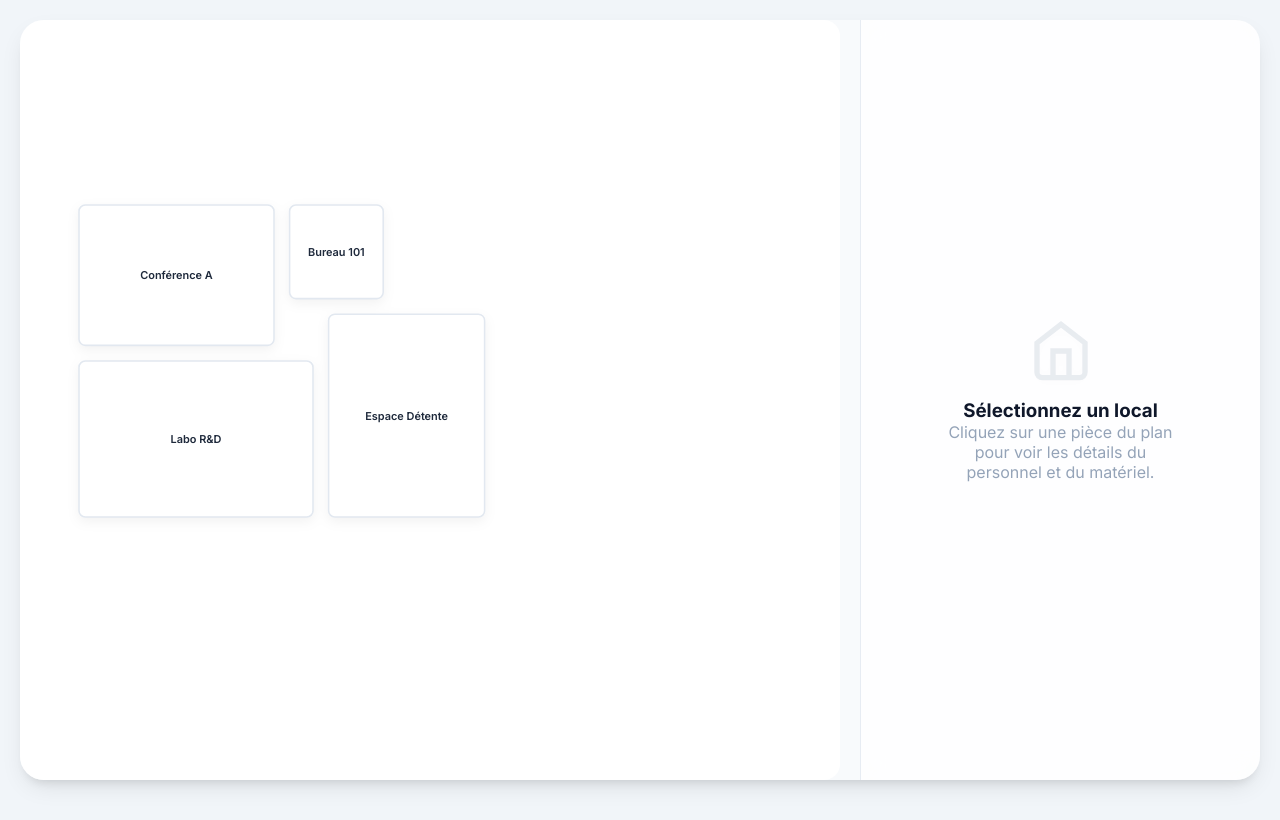
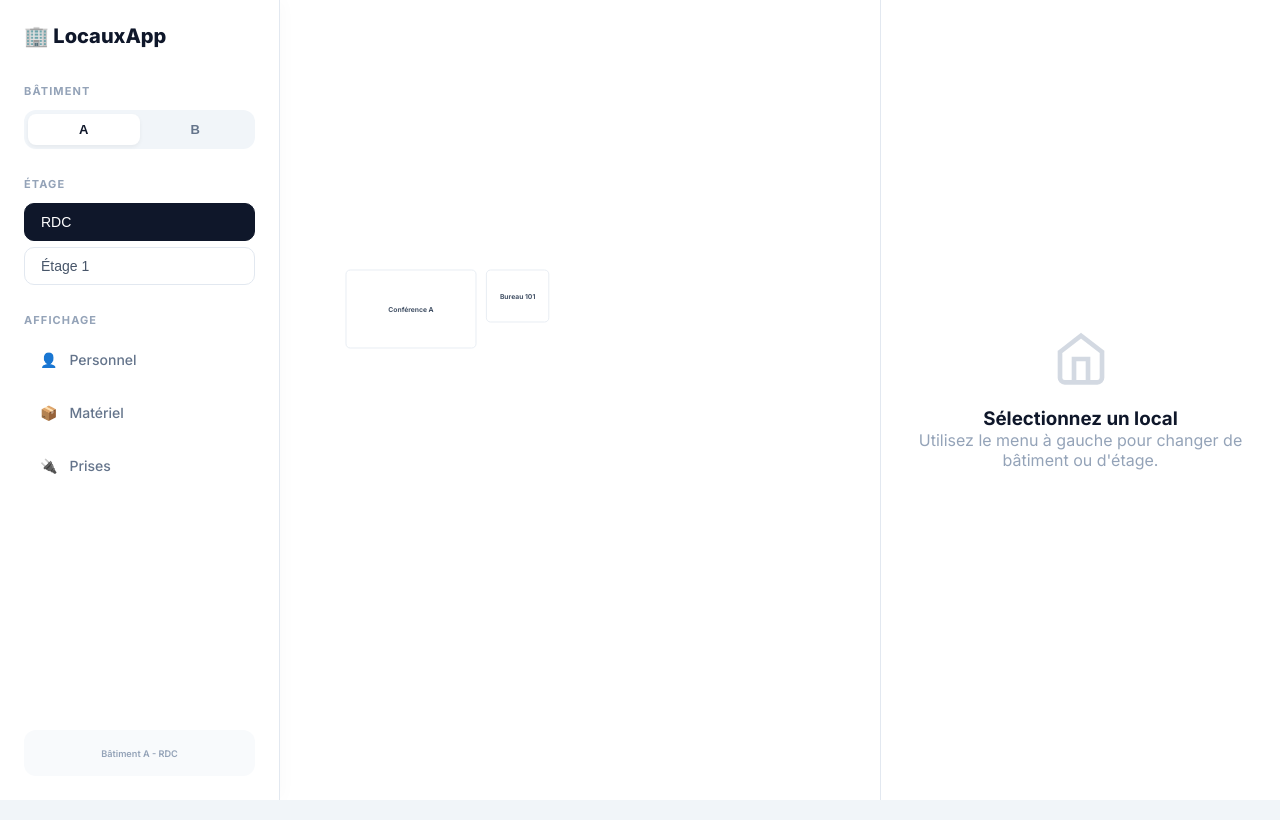
Before and after one commit to HugoMagret/Gestion_locaux, an Angular app in the folder front/: page / in a window 1280 px wide. Built offline with nearby package versions, Linux system fonts and the light colour scheme.

Commit message:
Add mock

```diff
--- a/front/src/app/components/map/map.component.css
+++ b/front/src/app/components/map/map.component.css
@@ -1,201 +1,289 @@
 .map-container {
   display: flex;
-  height: calc(100vh - 40px);
-  margin: 20px;
-  gap: 20px;
+  height: 100vh;
   background-color: #f8fafc;
-  border-radius: 24px;
   overflow: hidden;
-  box-shadow: 0 10px 25px -5px rgba(0, 0, 0, 0.1), 0 8px 10px -6px rgba(0, 0, 0, 0.1);
 }
 
+/* Left Sidebar Styles */
+.left-sidebar {
+  width: 280px;
+  background: #ffffff;
+  border-right: 1px solid #e2e8f0;
+  display: flex;
+  flex-direction: column;
+  padding: 24px;
+  gap: 28px;
+  z-index: 10;
+  box-shadow: 4px 0 15px rgba(0,0,0,0.02);
+}
+
+.logo {
+  font-size: 20px;
+  font-weight: 800;
+  color: #0f172a;
+  margin-bottom: 8px;
+}
+
+.menu-section {
+  display: flex;
+  flex-direction: column;
+  gap: 12px;
+}
+
+.section-title {
+  font-size: 11px;
+  font-weight: 700;
+  color: #94a3b8;
+  text-transform: uppercase;
+  letter-spacing: 0.1em;
+}
+
+/* Segmented Control for Buildings */
+.segmented-control {
+  display: flex;
+  background: #f1f5f9;
+  padding: 4px;
+  border-radius: 12px;
+}
+
+.segmented-control button {
+  flex: 1;
+  border: none;
+  background: transparent;
+  padding: 8px;
+  border-radius: 8px;
+  font-weight: 600;
+  font-size: 13px;
+  color: #64748b;
+  cursor: pointer;
+  transition: all 0.2s ease;
+}
+
+.segmented-control button.active {
+  background: #ffffff;
+  color: #0f172a;
+  box-shadow: 0 2px 4px rgba(0,0,0,0.05);
+}
+
+/* Floor Selector */
+.floor-selector {
+  display: flex;
+  flex-direction: column;
+  gap: 6px;
+}
+
+.floor-selector button {
+  text-align: left;
+  padding: 10px 16px;
+  border: 1px solid #e2e8f0;
+  background: #ffffff;
+  border-radius: 10px;
+  font-size: 14px;
+  font-weight: 500;
+  color: #475569;
+  cursor: pointer;
+  transition: all 0.2s ease;
+}
+
+.floor-selector button:hover {
+  background: #f8fafc;
+  border-color: #cbd5e1;
+}
+
+.floor-selector button.active {
+  background: #0f172a;
+  color: #ffffff;
+  border-color: #0f172a;
+}
+
+.menu-item {
+  display: flex;
+  align-items: center;
+  gap: 12px;
+  padding: 12px 16px;
+  border: none;
+  background: transparent;
+  border-radius: 12px;
+  font-family: inherit;
+  font-size: 14px;
+  font-weight: 500;
+  color: #64748b;
+  cursor: pointer;
+  transition: all 0.2s ease;
+  text-align: left;
+}
+
+.menu-item:hover {
+  background: #f1f5f9;
+  color: #1e293b;
+}
+
+.menu-item.active {
+  background: #eff6ff;
+  color: #3b82f6;
+}
+
+.menu-footer {
+  margin-top: auto;
+  padding: 16px;
+  background: #f8fafc;
+  border-radius: 12px;
+  font-size: 11px;
+  color: #94a3b8;
+  font-weight: 600;
+  text-align: center;
+}
+
+/* Map Viewport Styles */
 .map-viewport {
   flex: 1;
-  background: white;
-  border-radius: 16px;
-  padding: 20px;
+  background: #ffffff;
+  position: relative;
   display: flex;
   align-items: center;
   justify-content: center;
+  padding: 40px;
   overflow: auto;
-  position: relative;
 }
 
 svg {
   width: 100%;
-  height: 100%;
-  filter: drop-shadow(0 4px 6px rgba(0, 0, 0, 0.05));
+  max-width: 900px;
+  height: auto;
+  filter: drop-shadow(0 20px 25px -5px rgba(0, 0, 0, 0.05));
 }
 
 .room-group {
   cursor: pointer;
-  transition: transform 0.2s ease;
-}
-
-.room-group:hover {
-  transform: translateY(-2px);
 }
 
 .room-rect {
   fill: #ffffff;
   stroke: #e2e8f0;
-  stroke-width: 2;
+  stroke-width: 1.5;
   rx: 8;
   ry: 8;
-  transition: all 0.3s cubic-bezier(0.4, 0, 0.2, 1);
+  transition: all 0.3s ease;
 }
 
 .room-group:hover .room-rect {
   stroke: #3b82f6;
-  fill: #eff6ff;
-  stroke-width: 3;
+  fill: #f8fafc;
+  stroke-width: 2.5;
 }
 
 .room-rect.selected {
-  fill: #3b82f6 !important;
-  stroke: #2563eb !important;
-  stroke-width: 3;
-}
-
-.room-rect.compliant {
-  border-left: 4px solid #10b981;
+  stroke: #3b82f6;
+  stroke-width: 4;
+  fill: #eff6ff;
 }
 
 .room-label {
   font-family: 'Inter', sans-serif;
-  font-weight: 600;
-  font-size: 14px;
-  fill: #1e293b;
+  font-size: 13px;
+  font-weight: 700;
+  fill: #475569;
   pointer-events: none;
-  transition: fill 0.2s ease;
-}
-
-.room-group:hover .room-label {
-  fill: #2563eb;
 }
 
 .room-label.selected {
-  fill: white !important;
+  fill: #1e40af;
 }
 
+/* Right Sidebar (Details) */
 .side-panel {
   width: 400px;
-  background: rgba(255, 255, 255, 0.8);
-  backdrop-filter: blur(12px);
-  border-left: 1px solid rgba(226, 232, 240, 0.8);
+  background: #ffffff;
+  border-left: 1px solid #e2e8f0;
   padding: 32px;
   display: flex;
   flex-direction: column;
   gap: 24px;
-  animation: slideIn 0.4s ease-out;
-}
-
-@keyframes slideIn {
-  from { transform: translateX(100%); opacity: 0; }
-  to { transform: translateX(0); opacity: 1; }
+  overflow-y: auto;
 }
 
 .side-panel h2 {
-  margin: 0;
+  margin-top: 8px;
   font-size: 24px;
   font-weight: 800;
   color: #0f172a;
-  letter-spacing: -0.025em;
 }
 
 .badge {
   display: inline-block;
   padding: 4px 12px;
-  border-radius: 9999px;
-  font-size: 12px;
-  font-weight: 600;
   background: #f1f5f9;
-  color: #475569;
-}
-
-.section-title {
-  font-size: 14px;
+  border-radius: 20px;
+  font-size: 11px;
   font-weight: 700;
   text-transform: uppercase;
-  letter-spacing: 0.05em;
-  color: #94a3b8;
-  margin-bottom: 12px;
+  color: #64748b;
 }
 
 .info-card {
-  background: white;
+  background: #f8fafc;
+  border-radius: 20px;
+  padding: 24px;
   border: 1px solid #f1f5f9;
-  border-radius: 12px;
-  padding: 16px;
-  display: flex;
-  flex-direction: column;
-  gap: 12px;
-  box-shadow: 0 1px 3px rgba(0,0,0,0.05);
-}
-
-.item-list {
-  list-style: none;
-  padding: 0;
-  margin: 0;
-  display: flex;
-  flex-direction: column;
-  gap: 8px;
 }
 
 .item-row {
   display: flex;
   align-items: center;
   gap: 12px;
-  padding: 8px;
-  border-radius: 8px;
-  background: #f8fafc;
-  font-size: 14px;
-  color: #334155;
+  margin-bottom: 12px;
+}
+
+.item-row:last-child {
+  margin-bottom: 0;
 }
 
 .icon-box {
-  width: 32px;
-  height: 32px;
-  background: white;
-  border-radius: 8px;
+  width: 40px;
+  height: 40px;
+  background: #ffffff;
+  border-radius: 12px;
   display: flex;
   align-items: center;
   justify-content: center;
-  box-shadow: 0 2px 4px rgba(0,0,0,0.05);
+  box-shadow: 0 4px 6px -1px rgba(0,0,0,0.05);
 }
 
-.empty-state {
-  text-align: center;
-  padding: 48px;
-  color: #94a3b8;
-  display: flex;
-  flex-direction: column;
-  align-items: center;
-  justify-content: center;
-  height: 100%;
-}
-
-.empty-state svg {
-  width: 64px;
-  height: 64px;
-  margin-bottom: 16px;
-  opacity: 0.2;
+.item-list {
+  list-style: none;
 }
 
 .btn-primary {
-  background: #3b82f6;
-  color: white;
+  background: #0f172a;
+  color: #ffffff;
   border: none;
-  padding: 12px 24px;
-  border-radius: 12px;
-  font-weight: 600;
+  padding: 16px;
+  border-radius: 14px;
+  font-weight: 700;
   cursor: pointer;
   transition: all 0.2s ease;
   margin-top: auto;
 }
 
 .btn-primary:hover {
-  background: #2563eb;
-  transform: translateY(-1px);
-  box-shadow: 0 4px 12px rgba(59, 130, 246, 0.3);
+  background: #1e293b;
+  transform: translateY(-2px);
+  box-shadow: 0 10px 15px -3px rgba(15, 23, 42, 0.2);
 }
+
+.empty-state {
+  height: 100%;
+  display: flex;
+  flex-direction: column;
+  align-items: center;
+  justify-content: center;
+  text-align: center;
+  color: #94a3b8;
+}
+
+.empty-state svg {
+  width: 56px;
+  margin-bottom: 20px;
+  opacity: 0.4;
+}
--- a/front/src/app/components/map/map.component.html
+++ b/front/src/app/components/map/map.component.html
@@ -1,22 +1,83 @@
 <div class="map-container">
+  <!-- Left Sidebar (Menu) -->
+  <nav class="left-sidebar">
+    <div class="logo">🏢 LocauxApp</div>
+
+    <!-- Building Selector -->
+    <div class="menu-section">
+      <div class="section-title">Bâtiment</div>
+      <div class="segmented-control">
+        <button
+          *ngFor="let b of buildings"
+          (click)="selectBuilding(b)"
+          [class.active]="selectedBuilding === b"
+        >
+          {{ b }}
+        </button>
+      </div>
+    </div>
+
+    <!-- Floor Selector -->
+    <div class="menu-section">
+      <div class="section-title">Étage</div>
+      <div class="floor-selector">
+        <button
+          *ngFor="let f of floors"
+          (click)="selectFloor(f)"
+          [class.active]="selectedFloor === f"
+        >
+          {{ f === 0 ? 'RDC' : 'Étage ' + f }}
+        </button>
+      </div>
+    </div>
+
+    <div class="menu-section">
+      <div class="section-title">Affichage</div>
+      <button
+        class="menu-item"
+        [class.active]="showStaff"
+        (click)="toggleLayer('staff')">
+        <span class="icon">👤</span> Personnel
+      </button>
+      <button
+        class="menu-item"
+        [class.active]="showEquipment"
+        (click)="toggleLayer('equipment')">
+        <span class="icon">📦</span> Matériel
+      </button>
+      <button
+        class="menu-item"
+        [class.active]="showSockets"
+        (click)="toggleLayer('sockets')">
+        <span class="icon">🔌</span> Prises
+      </button>
+    </div>
+
+    <div class="menu-footer">
+      <small>Bâtiment {{ selectedBuilding }} - {{ selectedFloor === 0 ? 'RDC' : 'Étage ' + selectedFloor }}</small>
+    </div>
+  </nav>
+
+  <!-- Central Map Viewport -->
   <div class="map-viewport">
     <svg viewBox="0 0 1000 600" (click)="onMapClick($event)">
-      <!-- Background / Grid could go here -->
       <g
-        *ngFor="let room of rooms"
+        *ngFor="let room of filteredRooms"
         [attr.id]="room.id"
         (click)="selectRoom(room); $event.stopPropagation()"
         class="room-group"
       >
+        <!-- Room Shape -->
         <rect
           [attr.x]="room.coordinates.x"
           [attr.y]="room.coordinates.y"
           [attr.width]="room.coordinates.width"
           [attr.height]="room.coordinates.height"
-          [class.compliant]="room.isFireSafetyCompliant()"
           [class.selected]="selectedRoom?.id === room.id"
           class="room-rect"
         />
+
+        <!-- Room Label -->
         <text
           [attr.x]="room.coordinates.x + room.coordinates.width / 2"
           [attr.y]="room.coordinates.y + room.coordinates.height / 2"
@@ -27,15 +88,65 @@
         >
           {{ room.name }}
         </text>
+
+        <!-- Overlay: Staff -->
+        <g *ngIf="showStaff && room.staff.length > 0">
+          <circle
+            [attr.cx]="room.coordinates.x + 15"
+            [attr.cy]="room.coordinates.y + 15"
+            r="12"
+            fill="#3b82f6"
+          />
+          <text
+            [attr.x]="room.coordinates.x + 15"
+            [attr.y]="room.coordinates.y + 15"
+            text-anchor="middle"
+            dominant-baseline="central"
+            font-size="10"
+            fill="white"
+            font-weight="bold"
+          >
+            {{ room.staff.length }}
+          </text>
+        </g>
+
+        <!-- Overlay: Equipment Icon -->
+        <text
+          *ngIf="showEquipment && room.equipments.length > 0"
+          [attr.x]="room.coordinates.x + room.coordinates.width - 25"
+          [attr.y]="room.coordinates.y + 20"
+          font-size="16"
+        >
+          📦
+        </text>
+
+        <!-- Overlay: Sockets Icon -->
+        <text
+          *ngIf="showSockets && room.sockets.length > 0"
+          [attr.x]="room.coordinates.x + room.coordinates.width - 25"
+          [attr.y]="room.coordinates.y + room.coordinates.height - 15"
+          font-size="16"
+        >
+          🔌
+        </text>
       </g>
     </svg>
   </div>
 
+  <!-- Right Sidebar (Details) -->
   <aside class="side-panel" *ngIf="selectedRoom; else noSelection">
     <header>
       <span class="badge">{{ selectedRoom.room_type?.label || 'Local' }}</span>
       <h2>{{ selectedRoom.name }}</h2>
     </header>
+
+    <section class="info-card">
+      <div class="section-title">Localisation</div>
+      <div class="item-row">
+        <div class="icon-box">📍</div>
+        <div>Bâtiment <strong>{{ selectedRoom.building }}</strong>, {{ selectedRoom.floor === 0 ? 'RDC' : 'Étage ' + selectedRoom.floor }}</div>
+      </div>
+    </section>
 
     <section class="info-card">
       <div class="section-title">Capacité & Sécurité</div>
@@ -99,7 +210,7 @@
           <polyline points="9 22 9 12 15 12 15 22"></polyline>
         </svg>
         <h3>Sélectionnez un local</h3>
-        <p>Cliquez sur une pièce du plan pour voir les détails du personnel et du matériel.</p>
+        <p>Utilisez le menu à gauche pour changer de bâtiment ou d'étage.</p>
       </div>
     </aside>
   </ng-template>
--- a/front/src/app/components/map/map.component.ts
+++ b/front/src/app/components/map/map.component.ts
@@ -11,13 +11,21 @@ import { RoomService } from '../../services/room.service';
   styleUrls: ['./map.component.css'],
 })
 export class MapComponent implements OnInit {
-  rooms: Room[] = [];
+  allRooms: Room[] = [];
+  filteredRooms: Room[] = [];
   selectedRoom: Room | null = null;
+
+  // Navigation state
+  selectedBuilding = 'A';
+  selectedFloor = 0;
 
   // Filters / Layers state
   showSockets = false;
   showEquipment = false;
   showStaff = false;
+
+  buildings = ['A', 'B'];
+  floors = [0, 1];
 
   constructor(private roomService: RoomService) {}
 
@@ -28,12 +36,33 @@ export class MapComponent implements OnInit {
   loadRooms(): void {
     this.roomService.getRooms().subscribe({
       next: (data) => {
-        this.rooms = data;
+        this.allRooms = data;
+        this.applyFilters();
       },
       error: (error) => {
         console.error('Error loading rooms:', error);
       },
     });
+  }
+
+  applyFilters(): void {
+    this.filteredRooms = this.allRooms.filter(
+      (r) => r.building === this.selectedBuilding && r.floor === this.selectedFloor
+    );
+    // Reset selected room if it's not in the new view
+    if (this.selectedRoom && (this.selectedRoom.building !== this.selectedBuilding || this.selectedRoom.floor !== this.selectedFloor)) {
+      this.selectedRoom = null;
+    }
+  }
+
+  selectBuilding(building: string): void {
+    this.selectedBuilding = building;
+    this.applyFilters();
+  }
+
+  selectFloor(floor: number): void {
+    this.selectedFloor = floor;
+    this.applyFilters();
   }
 
   selectRoom(room: Room): void {
@@ -51,6 +80,6 @@ export class MapComponent implements OnInit {
   }
 
   addReservation(room: Room): void {
-    console.log('Adding reservation for room:', room.name);
+    console.log('Managing room:', room.name);
   }
 }
--- a/front/src/app/models/room.model.ts
+++ b/front/src/app/models/room.model.ts
@@ -12,16 +12,20 @@ export class Room {
   equipments: Equipment[];
   staff: Staff[];
   sockets: Socket[];
+  building: string;
+  floor: number;
 
-  // UI related fields (keep existing ones)
+  // UI related fields
   doors: number;
   coordinates: { x: number; y: number; width: number; height: number };
 
   constructor(data: any) {
     this.id = data.id;
     this.name = data.name;
-    this.max_capacity = data.max_capacity || data.capacity; // Support both names during transition
+    this.max_capacity = data.max_capacity || data.capacity;
     this.room_type_id = data.room_type_id;
+    this.building = data.building || 'A';
+    this.floor = data.floor !== undefined ? data.floor : 0;
 
     if (data.room_type) {
       this.room_type = new RoomType(data.room_type);
--- a/front/src/app/services/room.service.ts
+++ b/front/src/app/services/room.service.ts
@@ -4,77 +4,53 @@ import { Room } from '../models/room.model';
 
 @Injectable({ providedIn: 'root' })
 export class RoomService {
-  // Simulation de données enrichies pour la démo premium
   private mockRooms: Room[] = [
+    // Bâtiment A - RDC
     new Room({
-      id: '1',
-      name: 'Conférence A',
-      max_capacity: 25,
-      doors: 2,
-      coordinates: { x: 50, y: 50, width: 250, height: 180 },
+      id: 'A001', name: 'Conférence A', building: 'A', floor: 0, max_capacity: 25, doors: 2,
+      coordinates: { x: 50, y: 50, width: 250, height: 150 },
       room_type: { label: 'Salle de réunion' },
-      staff: [
-        { first_name: 'Jean', last_name: 'Dupont' },
-        { first_name: 'Marie', last_name: 'Curie' }
-      ],
-      equipments: [
-        { name: 'Projecteur 4K Laser', serial_number: 'LX-4000' },
-        { name: 'Système Audio Polycom', serial_number: 'PY-90' }
-      ],
-      sockets: [
-        { identifier: 'ETH-01', socket_type: { label: 'Réseau' } },
-        { identifier: 'ETH-02', socket_type: { label: 'Réseau' } }
-      ]
+      staff: [{ first_name: 'Jean', last_name: 'Dupont' }],
+      equipments: [{ name: 'Projecteur 4K' }],
+      sockets: [{ identifier: 'ETH-01' }]
     }),
     new Room({
-      id: '2',
-      name: 'Bureau 101',
-      max_capacity: 4,
-      doors: 1,
-      coordinates: { x: 320, y: 50, width: 120, height: 120 },
+      id: 'A002', name: 'Bureau 101', building: 'A', floor: 0, max_capacity: 4, doors: 1,
+      coordinates: { x: 320, y: 50, width: 120, height: 100 },
       room_type: { label: 'Bureau' },
-      staff: [
-        { first_name: 'Albert', last_name: 'Einstein' }
-      ],
-      equipments: [
-        { name: 'Station de travail Dell', serial_number: 'DELL-XP' }
-      ],
-      sockets: [
-        { identifier: 'TEL-01', socket_type: { label: 'Téléphone' } }
-      ]
+      staff: [{ first_name: 'Albert', last_name: 'Einstein' }],
+      equipments: [], sockets: [{ identifier: 'TEL-01' }]
+    }),
+    // Bâtiment A - Etage 1
+    new Room({
+      id: 'A101', name: 'Labo R&D', building: 'A', floor: 1, max_capacity: 15, doors: 1,
+      coordinates: { x: 50, y: 50, width: 300, height: 200 },
+      room_type: { label: 'Laboratoire' },
+      staff: [{ first_name: 'Ada', last_name: 'Lovelace' }],
+      equipments: [{ name: 'Imprimante 3D' }],
+      sockets: []
     }),
     new Room({
-      id: '3',
-      name: 'Labo R&D',
-      max_capacity: 15,
-      doors: 1,
-      coordinates: { x: 50, y: 250, width: 300, height: 200 },
-      room_type: { label: 'Salle de formation' },
-      staff: [
-        { first_name: 'Ada', last_name: 'Lovelace' },
-        { first_name: 'Alan', last_name: 'Turing' }
-      ],
-      equipments: [
-        { name: 'Imprimante 3D', serial_number: 'PRUSA-MK3' },
-        { name: 'Oscilloscope Digital', serial_number: 'TEK-500' }
-      ],
-      sockets: [
-        { identifier: 'ETH-LAB-01', socket_type: { label: 'Réseau' } }
-      ]
+      id: 'A102', name: 'Cafétéria', building: 'A', floor: 1, max_capacity: 50, doors: 2,
+      coordinates: { x: 370, y: 50, width: 200, height: 200 },
+      room_type: { label: 'Salle de pause' },
+      staff: [], equipments: [{ name: 'Machine à café' }], sockets: []
+    }),
+    // Bâtiment B - RDC
+    new Room({
+      id: 'B001', name: 'Amphi B', building: 'B', floor: 0, max_capacity: 100, doors: 3,
+      coordinates: { x: 50, y: 50, width: 400, height: 300 },
+      room_type: { label: 'Salle de classe' },
+      staff: [{ first_name: 'Isaac', last_name: 'Newton' }],
+      equipments: [{ name: 'Projecteur Géant' }],
+      sockets: [{ identifier: 'ETH-B-01' }]
     }),
     new Room({
-      id: '4',
-      name: 'Espace Détente',
-      max_capacity: 40,
-      doors: 2,
-      coordinates: { x: 370, y: 190, width: 200, height: 260 },
-      room_type: { label: 'Salle de pause' },
-      staff: [],
-      equipments: [
-        { name: 'Machine à café Jura', serial_number: 'COFFEE-1' }
-      ],
-      sockets: []
-    }),
+      id: 'B002', name: 'Stockage', building: 'B', floor: 0, max_capacity: 2, doors: 1,
+      coordinates: { x: 470, y: 50, width: 100, height: 100 },
+      room_type: { label: 'Bureau' },
+      staff: [], equipments: [{ name: 'Rayonnages' }], sockets: []
+    })
   ];
 
   getRooms(): Observable<Room[]> {
```
